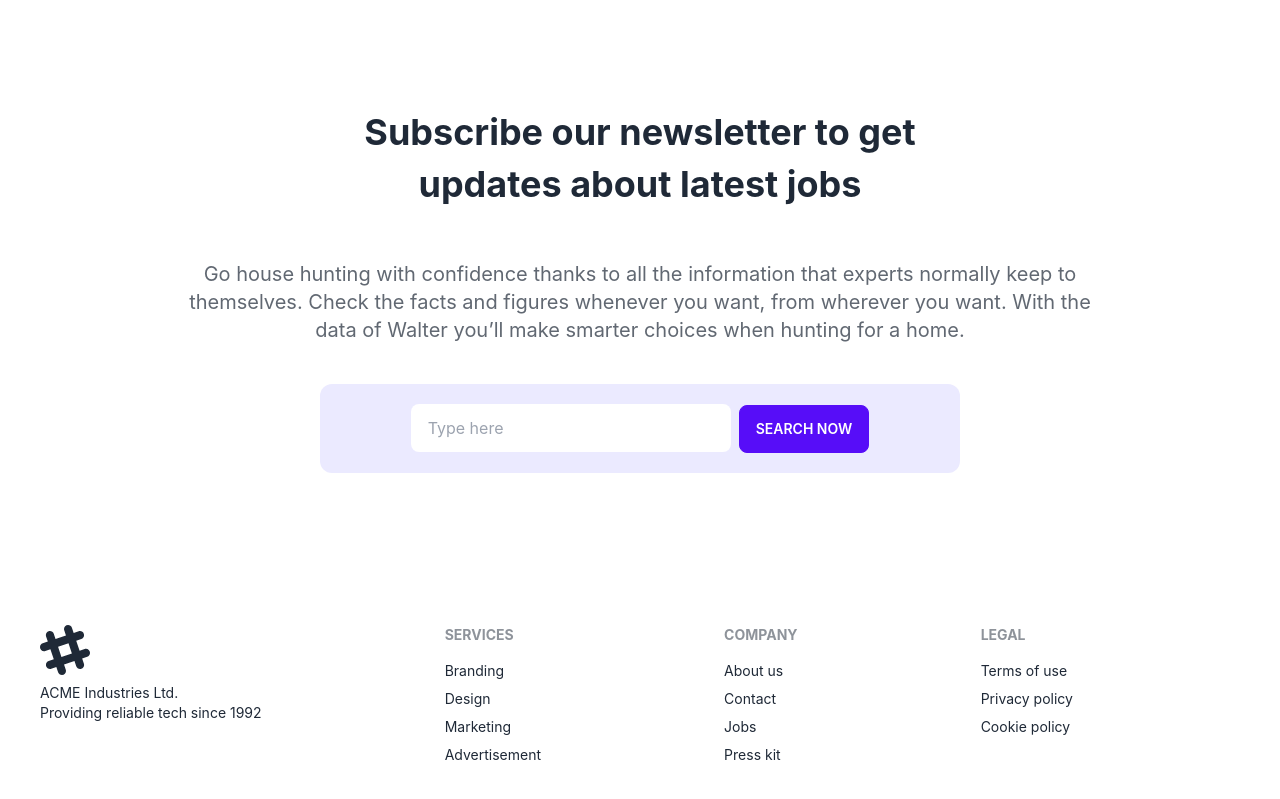
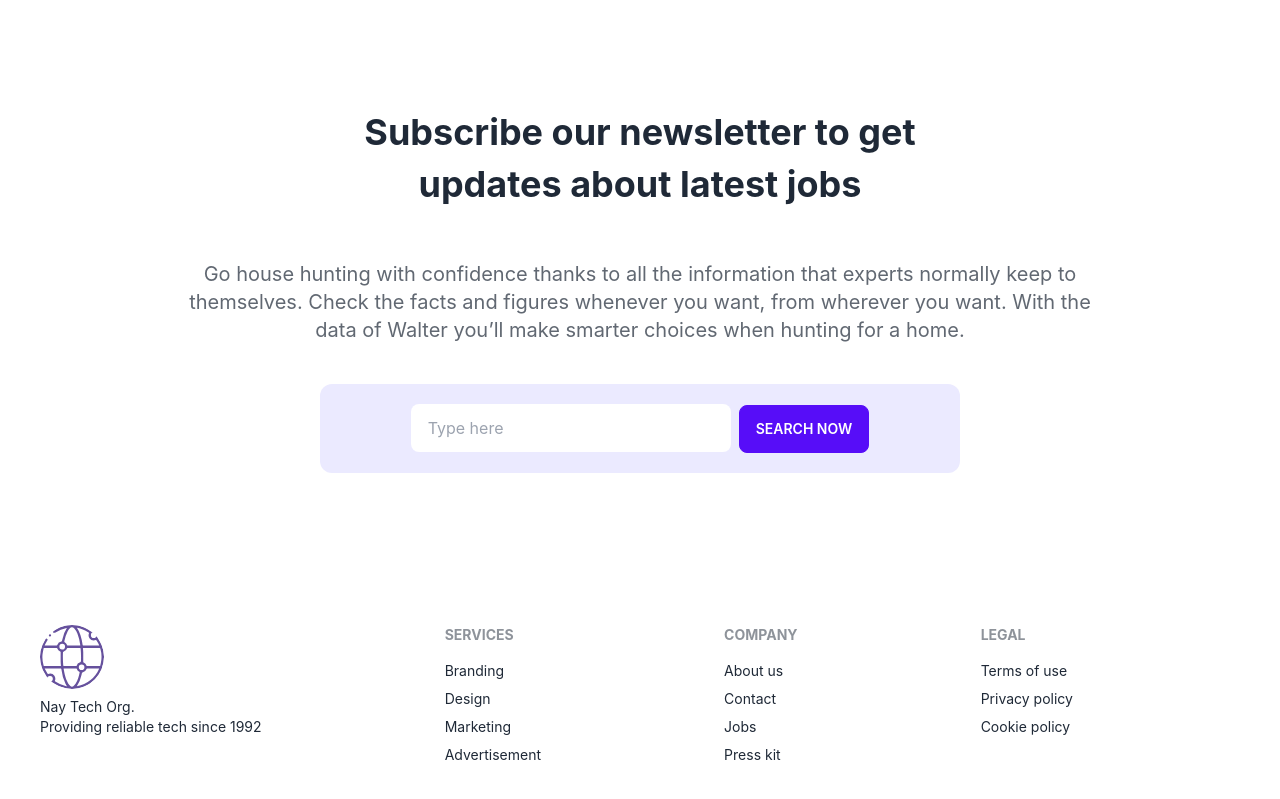
Before and after one commit to Sayeednayeem1/job-finder, a React (Create React App) app: page / in a window 1280 px wide. Shown: the part 2944-3743 px from the top of the page. Built offline with nearby package versions, Linux system fonts and the light colour scheme.

Commit message:
updated the footer component

```diff
--- a/src/Pages/Shared/Footer/Footer.js
+++ b/src/Pages/Shared/Footer/Footer.js
@@ -1,12 +1,17 @@
 import React from 'react';
+import footerIcon from '../../../assets/Images/Fresher-Job-Assets/Dev1.svg';
 
 const Footer = () => {
     return (
-        <div>
+        <div className='max-w-[1440px] mx-auto'>
             <footer className="footer p-10 ">
                 <div>
-                    <svg width="50" height="50" viewBox="0 0 24 24" xmlns="http://www.w3.org/2000/svg" fillRule="evenodd" clipRule="evenodd" className="fill-current"><path d="M22.672 15.226l-2.432.811.841 2.515c.33 1.019-.209 2.127-1.23 2.456-1.15.325-2.148-.321-2.463-1.226l-.84-2.518-5.013 1.677.84 2.517c.391 1.203-.434 2.542-1.831 2.542-.88 0-1.601-.564-1.86-1.314l-.842-2.516-2.431.809c-1.135.328-2.145-.317-2.463-1.229-.329-1.018.211-2.127 1.231-2.456l2.432-.809-1.621-4.823-2.432.808c-1.355.384-2.558-.59-2.558-1.839 0-.817.509-1.582 1.327-1.846l2.433-.809-.842-2.515c-.33-1.02.211-2.129 1.232-2.458 1.02-.329 2.13.209 2.461 1.229l.842 2.515 5.011-1.677-.839-2.517c-.403-1.238.484-2.553 1.843-2.553.819 0 1.585.509 1.85 1.326l.841 2.517 2.431-.81c1.02-.33 2.131.211 2.461 1.229.332 1.018-.21 2.126-1.23 2.456l-2.433.809 1.622 4.823 2.433-.809c1.242-.401 2.557.484 2.557 1.838 0 .819-.51 1.583-1.328 1.847m-8.992-6.428l-5.01 1.675 1.619 4.828 5.011-1.674-1.62-4.829z"></path></svg>
-                    <p>ACME Industries Ltd.<br />Providing reliable tech since 1992</p>
+                    <div className="avatar">
+                        <div className="w-16 rounded-full">
+                            <img src={footerIcon} alt="" />
+                        </div>
+                    </div>
+                    <p>Nay Tech Org.<br />Providing reliable tech since 1992</p>
                 </div>
                 <div>
                     <span className="footer-title">Services</span>
```
